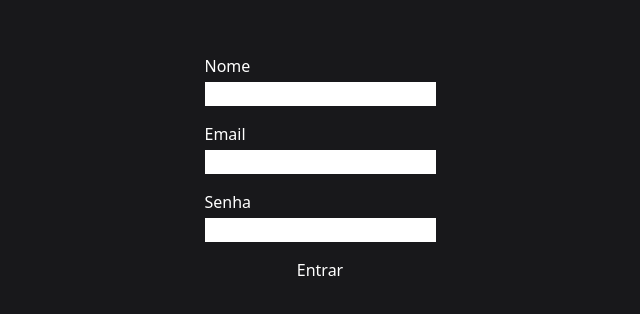
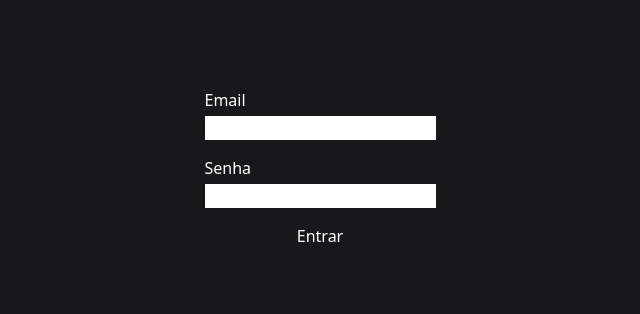
Before and after one commit to calliope-dev/Swapi-ts, a React (Vite) app: page /login in a window 1280 px wide. Shown: the part 232-546 px from the top of the page, without its empty margins (320-960 px from the left). Built offline with nearby package versions, Linux system fonts and the light colour scheme.

Commit message:
feat: add schema to register page, remove name schema in login

```diff
--- a/src/pages/Login.tsx
+++ b/src/pages/Login.tsx
@@ -4,13 +4,6 @@ import { zodResolver } from '@hookform/resolvers/zod';
 import { z } from "zod";
 
 const loginSchema = z.object({
-  name: z.string()
-    .nonempty('Nome de usuário obrigatório')
-    .transform(name => {
-      return name.trim().split(' ').map(word => {
-        return word[0].toLocaleUpperCase().concat(word.substring(1));
-      }).join(' ');
-    }),
   email: z.string()
     .nonempty('Email é obrigatório')
     .email('Email inválido'),
@@ -52,17 +45,6 @@ const Login = () => {
         <div
           className="flex flex-col gap-1"
         >
-          <label htmlFor="name">Nome</label>
-          <input
-            className="text-black"
-            type="text"
-            {...register('name')}
-          />
-          {errors.name && <span>{errors.name.message}</span>}
-        </div>
-        <div
-          className="flex flex-col gap-1"
-        >
           <label htmlFor="email">Email</label>
           <input
             type="text"
--- a/src/pages/Register.tsx
+++ b/src/pages/Register.tsx
@@ -1,3 +1,23 @@
+import { useForm } from "react-hook-form";
+import { zodResolver } from "@hookform/resolvers/zod";
+import { z } from "zod";
+
+const registerSchema = z.object({
+  name: z.string()
+    .nonempty('Nome de usuário obrigatório')
+    .transform(name => {
+      return name.trim().split(' ').map(word => {
+        return word[0].toLocaleUpperCase().concat(word.substring(1));
+      }).join(' ');
+    }),
+  email: z.string()
+    .nonempty('Email é obrigatório')
+    .email('Email inválido'),
+  password: z.string()
+    .nonempty('Senha obrigatória')
+    .min(6, 'Precisa ser no mínimo 6 caracteres'),
+});
+
 const Register = () => {
   return (
     <main
```
